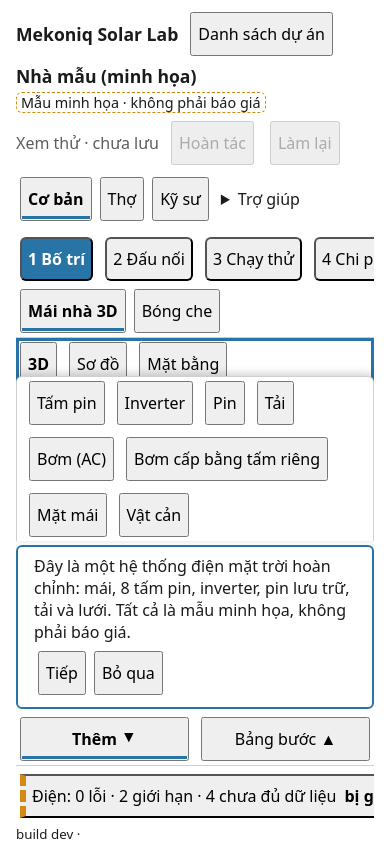
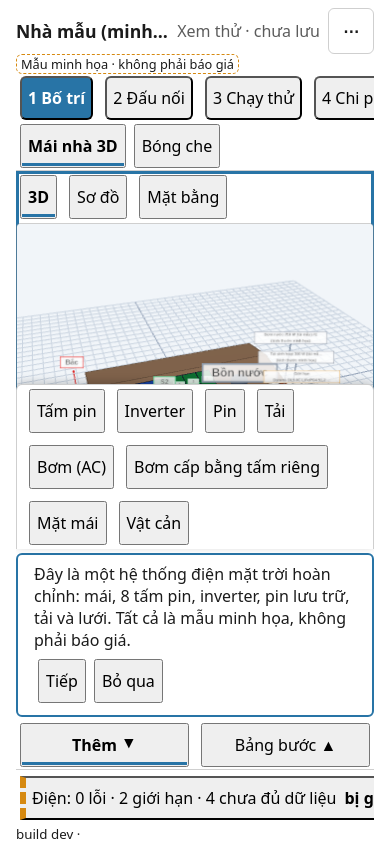
Before and after one commit to phamvuhoang/solar-lab, a website built with Vite: page index.html in a window 390 px wide. Both pictures are taken after a click on the button "Thêm ▲". Built offline with nearby package versions, Linux system fonts and the light colour scheme.

Commit message:
W15: compact phone chrome, a view that never traps its scroll, no sheet mid-drag
Phones: the top bar is one row (name, revision and a "⋯" menu with home,
undo/redo, depth and help; same ids, desktop markup unchanged); steps and
tabs are compact rows that scroll sideways. The canvas is the view's height
minus its mode row, so some of the view is never canvas and a swipe there
scrolls it. An open sheet covers at most 60 % of the view. A panel selected
because a drag started on it (3D or plan) no longer opens the step panel.

```diff
--- a/src/diagrams/roof-plan.ts
+++ b/src/diagrams/roof-plan.ts
@@ -13,7 +13,8 @@ function s<K extends keyof SVGElementTagNameMap>(tag: K, attrs: Record<string, s
 }
 
 export interface PlanHandlers {
-  onSelect(ids: string[], mode: 'set' | 'toggle'): void;
+  /** 'drag': the panel a drag moved, selected with it (see ViewHandlers). */
+  onSelect(ids: string[], mode: 'set' | 'toggle' | 'drag'): void;
   onMove(ids: string[], delta: [number, number], snap: boolean): void;
   onRotate(ids: string[]): void;
   onRemove(ids: string[]): void;
@@ -79,7 +80,7 @@ export function renderFacePlan(p: Project, face: RoofFace, model: SceneModel, se
     if (!d) return;
     if (!d.moved) { h.onSelect([d.id], d.additive ? 'toggle' : 'set'); return; }
     const now = toLocal(e);
-    if (!selection.has(d.id)) h.onSelect([d.id], 'set');
+    if (!selection.has(d.id)) h.onSelect([d.id], 'drag');
     h.onMove(d.ids, [now[0] - d.start[0], now[1] - d.start[1]], true);
   });
   svg.addEventListener('keydown', (e) => {
--- a/src/scene/three-view.ts
+++ b/src/scene/three-view.ts
@@ -16,7 +16,8 @@ const WIRE_STYLE: Record<SceneModel['wires'][number]['kind'], { color: number; d
 };
 
 export interface ViewHandlers {
-  onSelect(ids: string[], mode: 'set' | 'toggle'): void;
+  /** 'drag': the panel a drag starts on, selected so it moves; nothing should open over the view mid-gesture. */
+  onSelect(ids: string[], mode: 'set' | 'toggle' | 'drag'): void;
   /** Called when a drag of the selected panels ends: delta in the face frame (metres). */
   onMove(ids: string[], delta: [number, number]): void;
   onClear(): void;
@@ -283,7 +284,7 @@ export async function createThreeView(host: HTMLElement, handlers: ViewHandlers)
     if (!down?.id || !down.plane) return;
     if (!down.dragging && Math.hypot(e.clientX - down.x, e.clientY - down.y) > 5) {
       down.dragging = true; controls.enabled = false;
-      if (!selection.has(down.id)) handlers.onSelect([down.id], 'set');
+      if (!selection.has(down.id)) handlers.onSelect([down.id], 'drag');
     }
     if (!down.dragging) return;
     const d = delta(e);
--- a/src/ui/styles.css
+++ b/src/ui/styles.css
@@ -38,23 +38,6 @@ button.entry { display: flex; flex-direction: column; gap: var(--space-1); text-
   body:has(#ws) > #app { flex: 1; min-height: 0; display: flex; flex-direction: column; }
   #ws { flex: 1; min-height: 0; display: grid; grid-template-columns: minmax(0, 1fr); grid-template-rows: auto auto minmax(0, 1fr) auto; }
 }
-/* phones: the step's tabs, then the view; a sheet (Thêm or the step panel, one at a time) rises over the view from its button
-   just above the health bar, at most 70 % of the screen high, and scrolls on its own; it never covers the tabs or the health bar */
-#ws-sheets { display: none; }
-@media screen and (max-width: 719px) {
-  #ws-main { display: grid; grid-template-rows: auto minmax(0, 1fr); grid-template-areas: "tabs" "view"; overflow: hidden; }
-  #ws-tabs { grid-area: tabs; }
-  #ws-view { grid-area: view; overflow-y: auto; }
-  #ws-add, #ws-panel { grid-area: view; align-self: end; z-index: 5; max-height: min(70vh, 100%); overflow-y: auto; box-sizing: border-box; padding: 0 var(--space-2);
-    background: var(--bg); border: 1px solid var(--border); border-bottom: 0; border-radius: var(--radius) var(--radius) 0 0; box-shadow: 0 -2px 10px #0003; }
-  #ws:not([data-sheet=add]) #ws-add, #ws:not([data-sheet=panel]) #ws-panel { display: none; }
-  #ws-add summary { display: none; } /* the sheet's button opens and closes it */
-  #ws-sheets { display: flex; gap: var(--space-1); }
-  #ws-sheets button { flex: 1; }
-  #ws:has(#coach[data-at=panel]) #sheet-panel { outline: 3px solid var(--accent); } /* the list is in the step panel */
-}
-#ws-sheets [aria-expanded=true] { font-weight: 600; box-shadow: inset 0 -3px var(--accent); }
-#ws-sheets [aria-expanded=true] span { display: inline-block; transform: rotate(180deg); }
 #ws > *, #ws-main > * { min-width: 0; }
 #ws-top { display: flex; flex-wrap: wrap; align-items: center; gap: var(--space-1) var(--space-2); }
 #ws-top h1, #ws-name { font-size: 1.1rem; margin: 0; }
@@ -80,7 +63,7 @@ button.entry { display: flex; flex-direction: column; gap: var(--space-1); text-
 .view-modes { display: flex; flex-wrap: wrap; gap: var(--space-1); }
 .view-modes [aria-pressed=true] { font-weight: 600; box-shadow: inset 0 -3px var(--accent); }
 #view-legend { margin: var(--space-1) 0; color: var(--muted); font-size: .9rem; }
-.canvas-host { position: relative; height: 300px; }
+.canvas-host { position: relative; }
 .canvas-host > canvas { position: absolute; inset: 0; } /* sized by its host, never the other way round */
 #view-2d > svg { display: block; margin-bottom: var(--space-2); }
 /* ---- steps still to do, at the top of the panel; first-look callouts on the sample, outlining what they talk about - */
@@ -107,6 +90,40 @@ button.entry { display: flex; flex-direction: column; gap: var(--space-1); text-
 #inspector p { margin: var(--space-1) 0; }
 #inspector summary { line-height: var(--touch); cursor: pointer; }
 #inspector ul { margin: 0 0 var(--space-2); padding-left: 1.25rem; }
+/* ---- phones: the top bar is one row (name, revision, "⋯" menu); steps and tabs are rows that scroll sideways; the view fills
+        the rest, its canvas a strip shorter than the view so a swipe there always scrolls it. Thêm or the step panel (one at a
+        time) rises over the view from its button above the health bar, covers at most 60 % of the view and scrolls on its own;
+        it never covers the tabs or the health bar ---------------------------------------------------------------------- */
+#ws-sheets { display: none; }
+@media screen and (max-width: 719px) {
+  #ws-top { gap: 0 var(--space-2); }
+  #ws-top h1 { position: absolute; width: 1px; height: 1px; overflow: hidden; clip-path: inset(50%); white-space: nowrap; } /* for screen readers */
+  #ws-name { flex: 1 1 0; min-width: 0; overflow: hidden; text-overflow: ellipsis; white-space: nowrap; }
+  #ws-rev { white-space: nowrap; }
+  #ws-badge { font-size: .8rem; }
+  #ws-more { position: relative; }
+  #ws-more > summary { list-style: none; min-width: var(--touch); line-height: var(--touch); text-align: center; cursor: pointer; font-weight: 600;
+    border: 1px solid var(--border); border-radius: var(--radius); }
+  #ws-more > summary::-webkit-details-marker { display: none; }
+  #ws-more .more-items { position: absolute; right: 0; z-index: 20; display: flex; flex-wrap: wrap; align-items: center; width: max-content; max-width: calc(100vw - 2rem);
+    box-sizing: border-box; padding: var(--space-1); background: var(--bg); border: 1px solid var(--border); border-radius: var(--radius); box-shadow: 0 2px 10px #0004; }
+  #ws-steps { margin-top: 0; }
+  #ws-tabs { grid-area: tabs; flex-wrap: nowrap; overflow-x: auto; }
+  #ws-tabs button { flex: 0 0 auto; }
+  #ws-steps button, #ws-tabs button, #ws-sheets button, #ws-health button { margin-block: 2px; }
+  #ws-main { display: grid; grid-template-rows: auto minmax(0, 1fr); grid-template-areas: "tabs" "view"; overflow: hidden; }
+  #ws-view { grid-area: view; overflow-y: auto; container-type: size; }
+  .canvas-host { height: calc(100cqh - var(--touch) - var(--space-2)); } /* the view minus its mode row: never all canvas */
+  #ws-add, #ws-panel { grid-area: view; align-self: end; z-index: 5; max-height: min(70vh, 60%); overflow-y: auto; box-sizing: border-box; padding: 0 var(--space-2);
+    background: var(--bg); border: 1px solid var(--border); border-bottom: 0; border-radius: var(--radius) var(--radius) 0 0; box-shadow: 0 -2px 10px #0003; }
+  #ws:not([data-sheet=add]) #ws-add, #ws:not([data-sheet=panel]) #ws-panel { display: none; }
+  #ws-add summary { display: none; } /* the sheet's button opens and closes it */
+  #ws-sheets { display: flex; gap: var(--space-1); }
+  #ws-sheets button { flex: 1; }
+  #ws:has(#coach[data-at=panel]) #sheet-panel { outline: 3px solid var(--accent); } /* the list is in the step panel */
+}
+#ws-sheets [aria-expanded=true] { font-weight: 600; box-shadow: inset 0 -3px var(--accent); }
+#ws-sheets [aria-expanded=true] span { display: inline-block; transform: rotate(180deg); }
 @media screen and (min-width: 720px) {
   #ws-main { display: grid; grid-template-columns: minmax(7rem, 14vw) minmax(0, 3fr) minmax(16rem, 2fr); grid-template-rows: auto minmax(0, 1fr); grid-template-areas: "add view tabs" "add view panel"; gap: 0 var(--space-3); overflow: hidden; }
   #ws-tabs { grid-area: tabs; } #ws-panel { grid-area: panel; overflow: auto; }
--- a/src/ui/viewport.ts
+++ b/src/ui/viewport.ts
@@ -12,7 +12,8 @@ import { h } from './dom';
 
 export type ViewMode = '3d' | 'diagram' | 'plan';
 export interface ViewportHost {
-  project(): Project; selection(): string[]; setSelection(ids: string[]): void; apply(next: Project): Promise<void>;
+  /** setSelection: `shown` is false for a selection that comes with a drag (the view stays in sight). */
+  project(): Project; selection(): string[]; setSelection(ids: string[], shown?: boolean): void; apply(next: Project): Promise<void>;
   /** The diagram's selected object (string, device or port id) and picking one there. */
   selected(): string | null; select(id: string): void;
   /** The Delete key on the 3D view with a device (any non-panel item) selected: preview removing what is selected. */
@@ -37,7 +38,7 @@ export function createViewport(host: ViewportHost): Viewport {
 
   const shown = (): ViewMode => (chosen && (chosen !== '3d' || api) ? chosen : api ? '3d' : host.project().roofFaces.length ? 'plan' : 'diagram');
   const key = () => `${shown()}|${host.selection().join(',')}|${host.selected() ?? ''}`;
-  const pick = (ids: string[], mode: 'set' | 'toggle') => { const s = host.selection(); host.setSelection(mode === 'toggle' ? (s.includes(ids[0]) ? s.filter((x) => x !== ids[0]) : [...s, ids[0]]) : ids); };
+  const pick = (ids: string[], mode: 'set' | 'toggle' | 'drag') => { const s = host.selection(); host.setSelection(mode === 'toggle' ? (s.includes(ids[0]) ? s.filter((x) => x !== ids[0]) : [...s, ids[0]]) : ids, mode !== 'drag'); };
   const plan: PlanHandlers = {
     onSelect: pick, onClear: () => host.setSelection([]),
     onMove: (ids, d, snap) => { void host.apply(movePanels(host.project(), ids, d, { snap })); },
--- a/src/ui/workspace.ts
+++ b/src/ui/workspace.ts
@@ -202,10 +202,10 @@ export function openWorkspace(deps: WorkspaceDeps, initial: Project, opts: { sto
   // only tabs that show the selection repaint; any other tab keeps what is being typed into it and swaps just the inspector
   const selectionChanged = () => { if (tab && SHOWS_SELECTION.includes(tab)) void renderPanel(); else { view.refresh(); paintInspector(); } };
   const pick = (ids: string[]) => { if (choose(ids)) selectionChanged(); }; // equal selection (e.g. empty ground clicked twice): nothing repaints
-  /** A pick in the view shows "Đang chọn" on top of the panel; on a phone the step panel opens over the view to show it. */
-  const viewPick = (ids: string[]) => {
+  /** A pick in the view shows "Đang chọn" on top of the panel; on a phone the step panel opens over the view to show it, unless it came with a drag. */
+  const viewPick = (ids: string[], shown = true) => {
     if (!choose(ids)) return;
-    if (selection.length) { setSheet('panel'); panel.scrollTop = 0; }
+    if (shown && selection.length) { setSheet('panel'); panel.scrollTop = 0; }
     selectionChanged();
   };
   const view = createViewport({
@@ -268,15 +268,23 @@ export function openWorkspace(deps: WorkspaceDeps, initial: Project, opts: { sto
   const depthSwitch = () => h('div', { id: 'ws-depth', role: 'group', 'aria-label': 'Mức chi tiết' },
     ...(Object.keys(DEPTH_LABEL) as Depth[]).map((d) => h('button', { id: `depth-${d}`, type: 'button', 'aria-pressed': String(d === currentDepth()), onClick: () => setDepth(d) }, DEPTH_LABEL[d])));
 
+  // phones: the top bar is one row (name, revision, "⋯"); home, undo/redo, depth and help go in the "⋯" menu, built once so it stays open
+  const narrow = matchMedia('(max-width: 719px)');
+  const moreItems = h('div', { className: 'more-items' });
+  const more = h('details', { id: 'ws-more' }, h('summary', { 'aria-label': 'Tùy chọn' }, '⋯'), moreItems);
+  narrow.addEventListener('change', paintChrome);
   function paintChrome() {
     const hist = historyFor(edited);
-    top.replaceChildren(...[
-      h('h1', {}, 'Mekoniq Solar Lab'), home, h('h2', { id: 'ws-name' }, project.name),
-      isSample(project) && h('span', { id: 'ws-badge' }, 'Mẫu minh họa · không phải báo giá'),
-      h('span', { id: 'ws-rev' }, stored ? `Đã lưu · r${project.revision}` : UNSAVED),
+    const name = h('h2', { id: 'ws-name' }, project.name), rev = h('span', { id: 'ws-rev' }, stored ? `Đã lưu · r${project.revision}` : UNSAVED);
+    const badge = isSample(project) && h('span', { id: 'ws-badge' }, 'Mẫu minh họa · không phải báo giá');
+    const tools = [home,
       h('button', { id: 'ws-undo', type: 'button', disabled: !hist.canUndo, onClick: hist.undo }, 'Hoàn tác'),
       h('button', { id: 'ws-redo', type: 'button', disabled: !hist.canRedo, onClick: hist.redo }, 'Làm lại'),
-      depthSwitch(), help,
+      depthSwitch(), help];
+    moreItems.replaceChildren(...(narrow.matches ? tools : []));
+    top.replaceChildren(...[
+      h('h1', {}, 'Mekoniq Solar Lab'),
+      ...(narrow.matches ? [name, rev, more, badge] : [home, name, badge, rev, ...tools.slice(1)]),
       message().includes('Mở bản mới nhất') && h('button', { id: 'ws-latest', type: 'button', onClick: async () => { project = (await repo.loadRevision(project.projectId))!; say(''); await renderPanel(); } }, 'Mở bản mới nhất'),
       h('p', { id: 'status', role: 'status' }, message())].filter(Boolean) as Node[]);
     paintHealth();
@@ -480,6 +488,6 @@ export function openWorkspace(deps: WorkspaceDeps, initial: Project, opts: { sto
     projectId: initial.projectId,
     get stored() { return stored; },
     show,
-    dispose() { disposed = true; seq++; autorun.cancel(); stopShadePlayback(); view.dispose(); },
+    dispose() { disposed = true; seq++; autorun.cancel(); stopShadePlayback(); view.dispose(); narrow.removeEventListener('change', paintChrome); },
   };
 }
```
Also changed, not shown: tests/e2e/mobile.spec.ts (+60 -2 lines).
